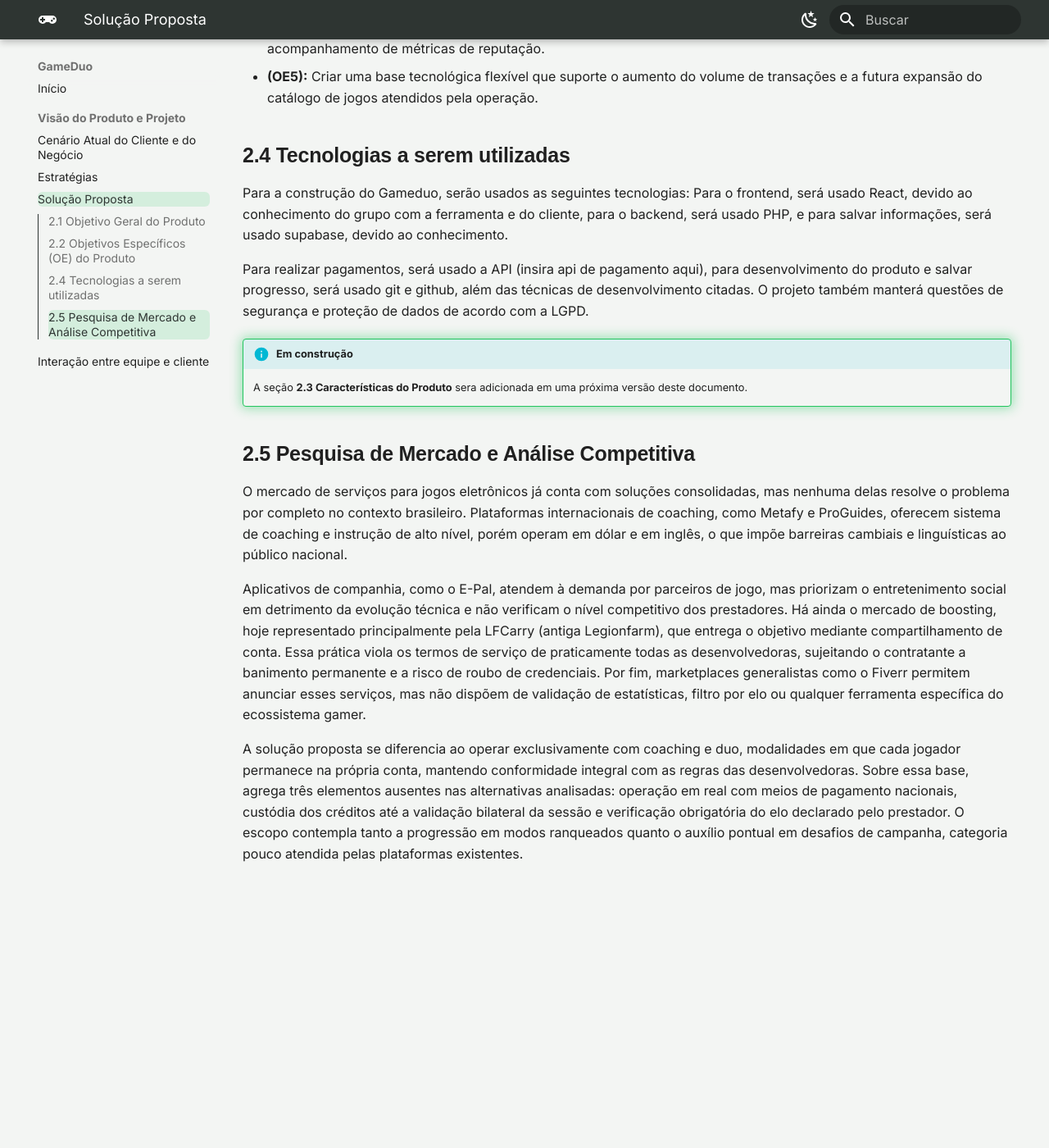
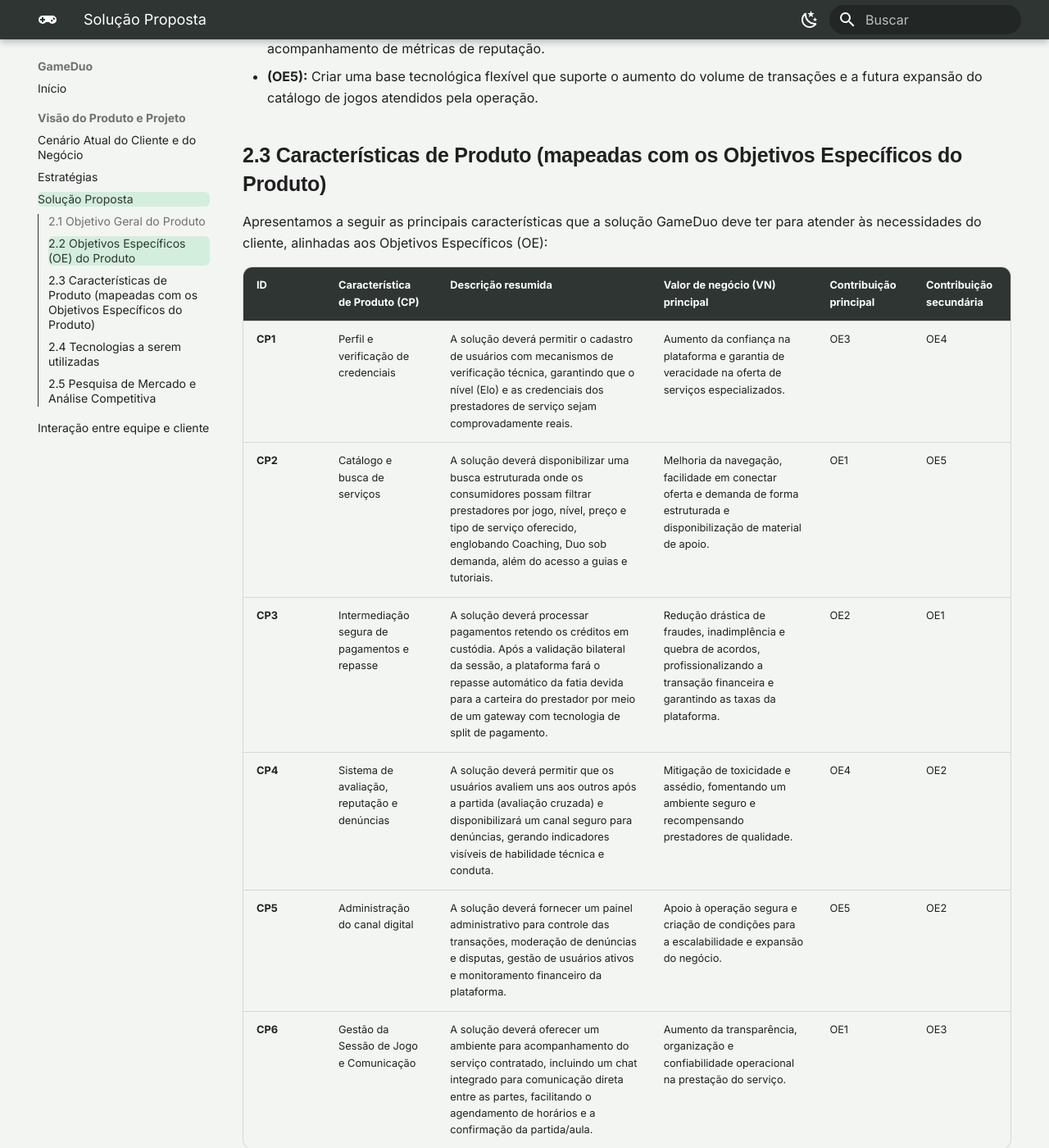
Before and after one commit to mdsreq-fga-unb/REQ-2026.2-T02-GameDuo, an MkDocs documentation site: the page built from docs/visao-produto/solucao-proposta.md, in a window 1280 px wide and 1400 px high, scrolled down 623 px. Shown: the whole window at 82% size. Built offline with MkDocs 1.6.1 and Material for MkDocs 9.7.7, drawn with Linux system fonts in a browser that asks for light colours; before the commit the page ends 1701 px from its top, so only the background shows below that.

Commit message:
docs: adiciona tabela 2.3 de características do produto

```diff
--- a/docs/visao-produto/solucao-proposta.md
+++ b/docs/visao-produto/solucao-proposta.md
@@ -12,14 +12,24 @@ O objetivo do produto é estruturar e expandir a comercialização segura de ser
 - **(OE4):** Fomentar a qualidade da prestação de serviços e mitigar comportamentos inadequados por meio do acompanhamento de métricas de reputação.
 - **(OE5):** Criar uma base tecnológica flexível que suporte o aumento do volume de transações e a futura expansão do catálogo de jogos atendidos pela operação.
 
+## 2.3 Características de Produto (mapeadas com os Objetivos Específicos do Produto)
+
+Apresentamos a seguir as principais características que a solução GameDuo deve ter para atender às necessidades do cliente, alinhadas aos Objetivos Específicos (OE):
+
+| ID | Característica de Produto (CP) | Descrição resumida | Valor de negócio (VN) principal | Contribuição principal | Contribuição secundária |
+|:---|:---|:---|:---|:---|:---|
+| **CP1** | Perfil e verificação de credenciais | A solução deverá permitir o cadastro de usuários com mecanismos de verificação técnica, garantindo que o nível (Elo) e as credenciais dos prestadores de serviço sejam comprovadamente reais. | Aumento da confiança na plataforma e garantia de veracidade na oferta de serviços especializados. | OE3 | OE4 |
+| **CP2** | Catálogo e busca de serviços | A solução deverá disponibilizar uma busca estruturada onde os consumidores possam filtrar prestadores por jogo, nível, preço e tipo de serviço oferecido, englobando Coaching, Duo sob demanda, além do acesso a guias e tutoriais. | Melhoria da navegação, facilidade em conectar oferta e demanda de forma estruturada e disponibilização de material de apoio. | OE1 | OE5 |
+| **CP3** | Intermediação segura de pagamentos e repasse | A solução deverá processar pagamentos retendo os créditos em custódia. Após a validação bilateral da sessão, a plataforma fará o repasse automático da fatia devida para a carteira do prestador por meio de um gateway com tecnologia de split de pagamento. | Redução drástica de fraudes, inadimplência e quebra de acordos, profissionalizando a transação financeira e garantindo as taxas da plataforma. | OE2 | OE1 |
+| **CP4** | Sistema de avaliação, reputação e denúncias | A solução deverá permitir que os usuários avaliem uns aos outros após a partida (avaliação cruzada) e disponibilizará um canal seguro para denúncias, gerando indicadores visíveis de habilidade técnica e conduta. | Mitigação de toxicidade e assédio, fomentando um ambiente seguro e recompensando prestadores de qualidade. | OE4 | OE2 |
+| **CP5** | Administração do canal digital | A solução deverá fornecer um painel administrativo para controle das transações, moderação de denúncias e disputas, gestão de usuários ativos e monitoramento financeiro da plataforma. | Apoio à operação segura e criação de condições para a escalabilidade e expansão do negócio. | OE5 | OE2 |
+| **CP6** | Gestão da Sessão de Jogo e Comunicação | A solução deverá oferecer um ambiente para acompanhamento do serviço contratado, incluindo um chat integrado para comunicação direta entre as partes, facilitando o agendamento de horários e a confirmação da partida/aula. | Aumento da transparência, organização e confiabilidade operacional na prestação do serviço. | OE1 | OE3 |
+
 ## 2.4 Tecnologias a serem utilizadas
 
 Para a construção do Gameduo, serão usados as seguintes tecnologias: Para o frontend, será usado React, devido ao conhecimento do grupo com a ferramenta e do cliente, para o backend, será usado PHP, e para salvar informações, será usado supabase, devido ao conhecimento.
 
 Para realizar pagamentos, será usado a API (insira api de pagamento aqui), para desenvolvimento do produto e salvar progresso, será usado git e github, além das técnicas de desenvolvimento citadas. O projeto também manterá questões de segurança e proteção de dados de acordo com a LGPD.
-
-!!! info "Em construção"
-    A seção **2.3 Características do Produto** sera adicionada em uma próxima versão deste documento.
 
 ## 2.5 Pesquisa de Mercado e Análise Competitiva
 
```
